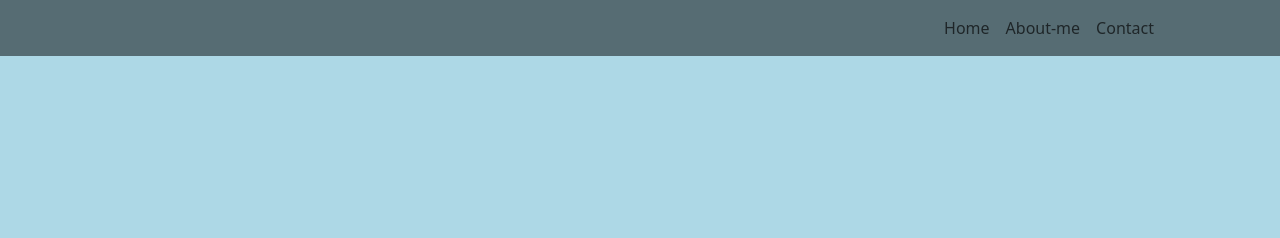
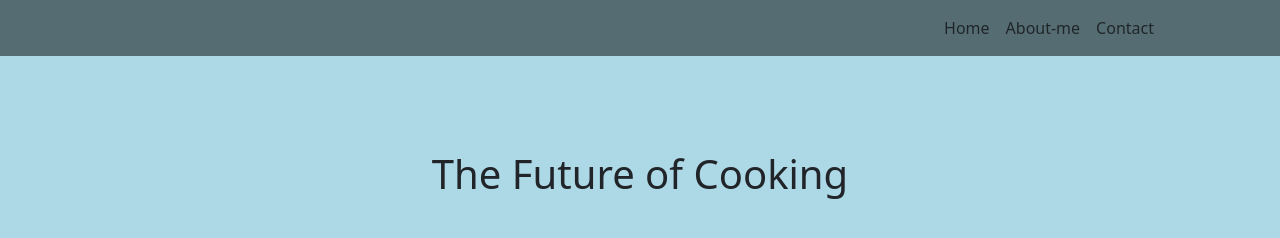
Before and after one commit to johnnyy5929/sep10-freedom-project, a plain HTML site: page index.html in a window 1280 px wide. Drawn offline with nearby package versions, Linux system fonts and the light colour scheme.

Commit message:
Update index.html

```diff
--- a/index.html
+++ b/index.html
@@ -35,7 +35,13 @@
         </nav>
 
 
-
+<div class="container">
+    <div class="row">
+        <div class="col">
+            <h1 style="text-align:center; padding-top:150px;">The Future of Cooking</h1>
+        </div>
+    </div>
+</div>
 
 
 
```
